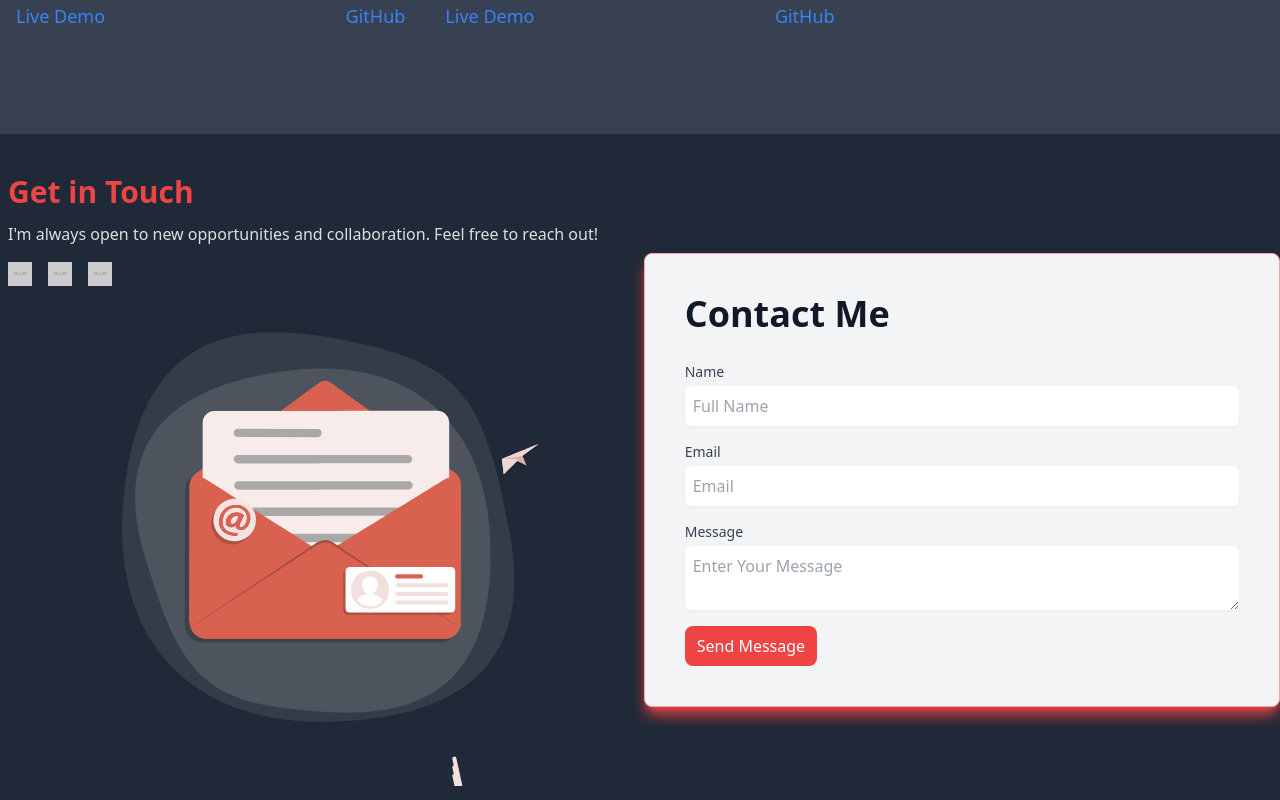
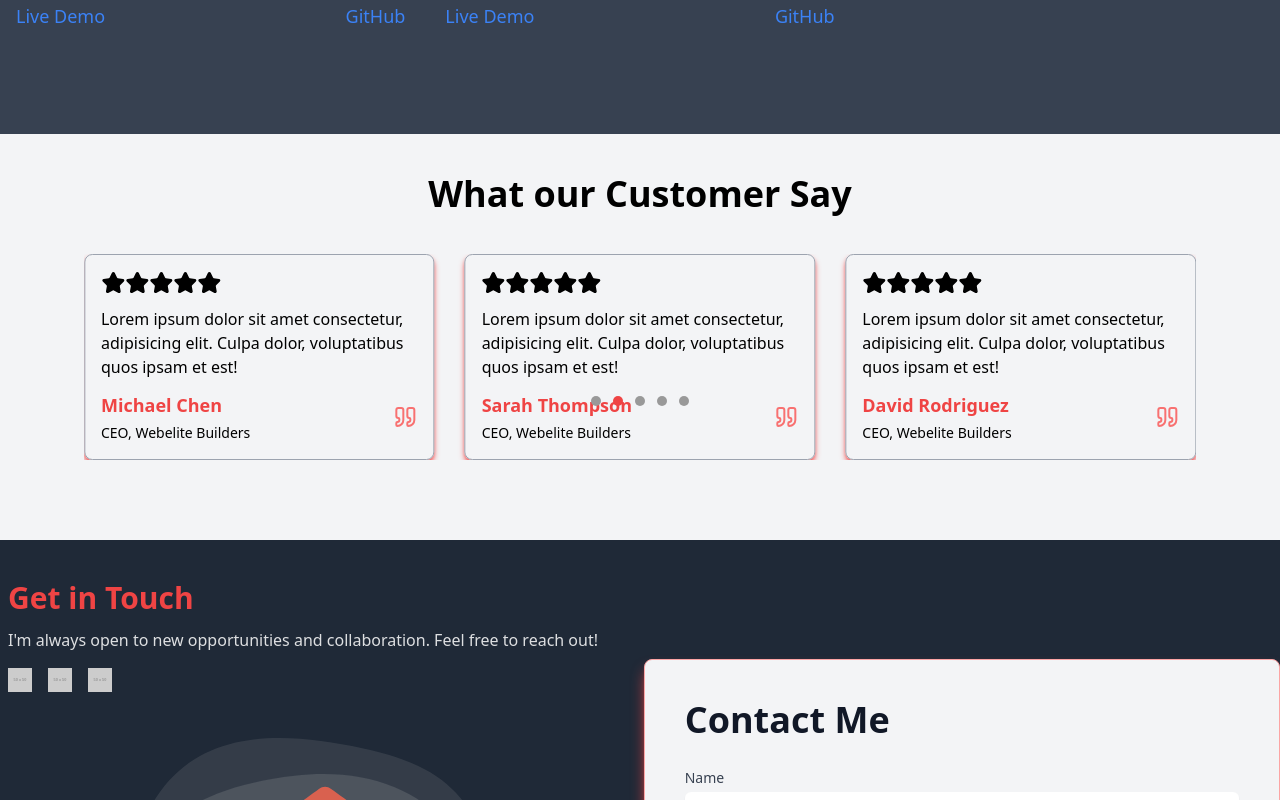
Before and after one commit to Arunsamuvel/Arun-Engineering-Works, a React (Vite) app in the folder my-project/: page / in a window 1280 px wide. Shown: the part 2660-3460 px from the top of the page. Built offline with nearby package versions, Linux system fonts and the light colour scheme.

Commit message:
`Added swiper library and updated package-lock.json and package.json files. Also added Testimonials and Footer components to App.jsx.`

```diff
--- a/my-project/package.json
+++ b/my-project/package.json
@@ -14,7 +14,8 @@
     "lucide-react": "^0.468.0",
     "react": "^18.3.1",
     "react-dom": "^18.3.1",
-    "react-tsparticles": "^2.12.2"
+    "react-tsparticles": "^2.12.2",
+    "swiper": "^11.1.15"
   },
   "devDependencies": {
     "@eslint/js": "^9.15.0",
--- a/my-project/src/App.jsx
+++ b/my-project/src/App.jsx
@@ -3,6 +3,8 @@ import Hero from "./component/Hero";
 import About from "./component/About";
 import Projects from "./component/Projects";
 import Contact from "./component/Contact";
+import Testimonials from "./component/Testimonials";
+import Footer from "./component/Footer";
 
 const App = () => {
   return (
@@ -11,7 +13,9 @@ const App = () => {
       <Hero />
       <About />
       <Projects />
+      <Testimonials />
       <Contact />
+      <Footer />
     </>
   );
 };
--- /dev/null
+++ b/my-project/src/component/Footer.jsx
@@ -0,0 +1,13 @@
+import React from "react";
+
+const Footer = () => {
+  return (
+    <footer className="bg-gray-100 py-4 relative">
+      <div className="container mx-auto px-4 text-center">
+        <p>&copy; 2024 Arun Engineering Works. All rights reserved</p>
+      </div>
+    </footer>
+  );
+};
+
+export default Footer;
--- /dev/null
+++ b/my-project/src/component/Testimonials.jsx
@@ -0,0 +1,108 @@
+import React from "react";
+// Import Swiper React components
+import { Swiper, SwiperSlide } from "swiper/react";
+
+// Import Swiper styles
+import "swiper/css";
+import "swiper/css/pagination";
+
+// import required modules
+import { Autoplay, Pagination } from "swiper/modules";
+import { Quote, Star } from "lucide-react";
+
+const Testimonials = () => {
+  const testimonials = [
+    {
+      id: 1,
+      name: "Emily Johnson",
+      rating: 5,
+      text: "Lorem ipsum dolor sit amet consectetur, adipisicing elit. Culpa dolor, voluptatibus quos ipsam et est!",
+    },
+    {
+      id: 2,
+      name: "Michael Chen",
+      rating: 4,
+      text: "Lorem ipsum dolor sit amet consectetur, adipisicing elit. Culpa dolor, voluptatibus quos ipsam et est!",
+    },
+    {
+      id: 3,
+      name: "Sarah Thompson",
+      rating: 5,
+      text: "Lorem ipsum dolor sit amet consectetur, adipisicing elit. Culpa dolor, voluptatibus quos ipsam et est!",
+    },
+    {
+      id: 4,
+      name: "David Rodriguez",
+      rating: 5,
+      text: "Lorem ipsum dolor sit amet consectetur, adipisicing elit. Culpa dolor, voluptatibus quos ipsam et est!",
+    },
+    {
+      id: 5,
+      name: "Lisa Patel",
+      rating: 4,
+      text: "Lorem ipsum dolor sit amet consectetur, adipisicing elit. Culpa dolor, voluptatibus quos ipsam et est!",
+    },
+  ];
+
+  return (
+    <div id="testimonials" className="py-10 bg-gray-100 relative">
+      <h1 className="text-center text-2xl lg:text-4xl font-bold">
+        What our Customer Say
+      </h1>
+      <div className="max-w-6xl mx-auto py-10 px-5">
+        <Swiper
+          style={{
+            "--swiper-pagination-color": "#EF4444",
+            "--swiper-pagination-bullet-inactive-color": "#999999",
+            "--swiper-pagination-bullet-inactive-opacity": "1",
+            "--swiper-pagination-bullet-size": "10px",
+            "--swiper-pagination-bullet-horizontal-gap": "6px",
+          }}
+          modules={[Pagination, Autoplay]}
+          loop={true}
+          speed={600}
+          autoplay={{ delay: 5000 }}
+          slidesPerView={3}
+          spaceBetween={30}
+          breakpoints={{
+            320: { slidesPerView: 1 },
+            480: { slidesPerView: 1 },
+            768: { slidesPerView: 2 },
+            1024: { slidesPerView: 3 },
+          }}
+          pagination={{
+            el: ".swiper-pagination",
+            type: "bullets",
+            clickable: true,
+          }}
+          className="mySwiper"
+        >
+          {testimonials.map((item) => (
+            <SwiperSlide key={item.id}>
+              <div className="border border-gray-400 shadow-md shadow-red-500 rounded-lg flex flex-col p-4">
+                <div className="flex">
+                  {[...Array(5)].map((_, index) => (
+                    <Star key={index} fill={item.rating > index} />
+                  ))}
+                </div>
+                <p className="py-3">{item.text}</p>
+                <div className="flex justify-between items-center">
+                  <div>
+                    <h3 className="font-semibold text-red-500 text-lg">
+                      {item.name}
+                    </h3>
+                    <p className="text-sm mt-1">CEO, Webelite Builders</p>
+                  </div>
+                  <Quote className="text-red-400" />
+                </div>
+              </div>
+            </SwiperSlide>
+          ))}
+          <div className="swiper-pagination my-10 gap-1 relative"></div>
+        </Swiper>
+      </div>
+    </div>
+  );
+};
+
+export default Testimonials;
```
Also changed, not shown: 1 other file (tests, documents, lock files or other folders).
